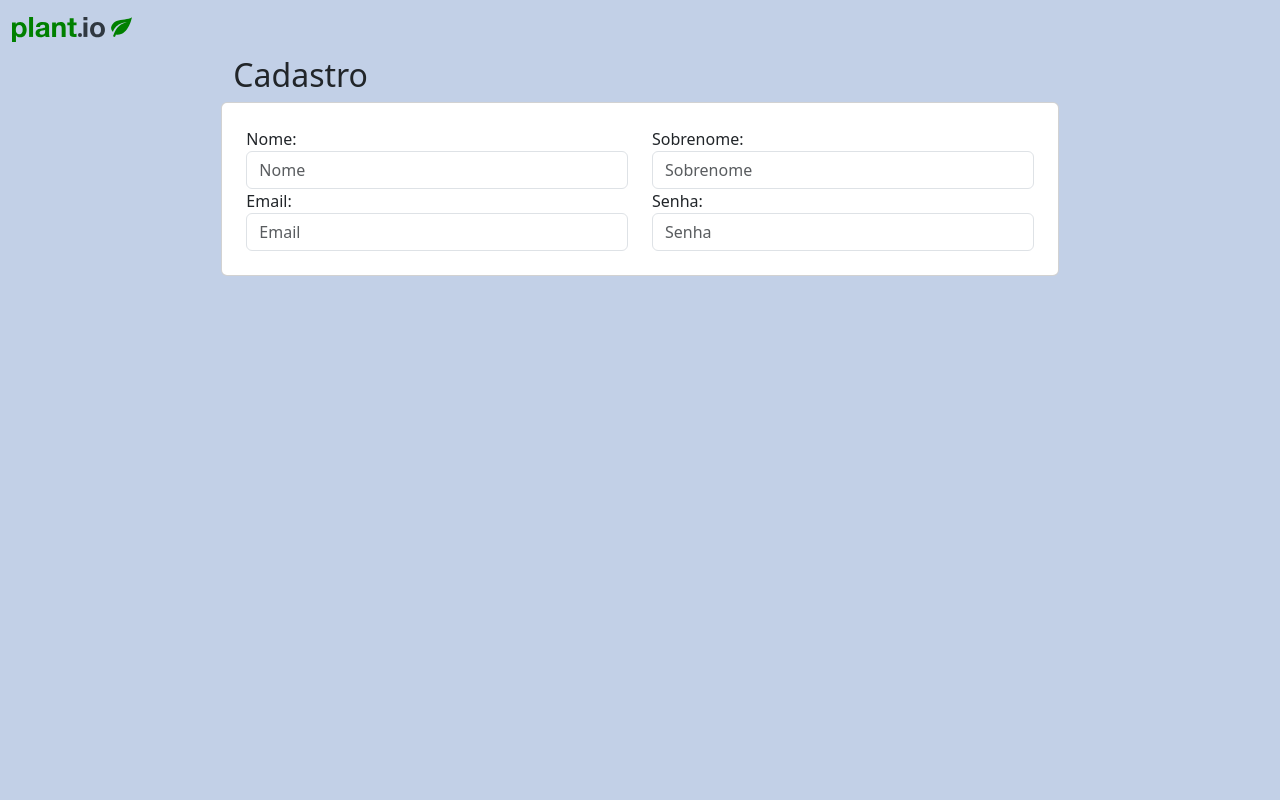
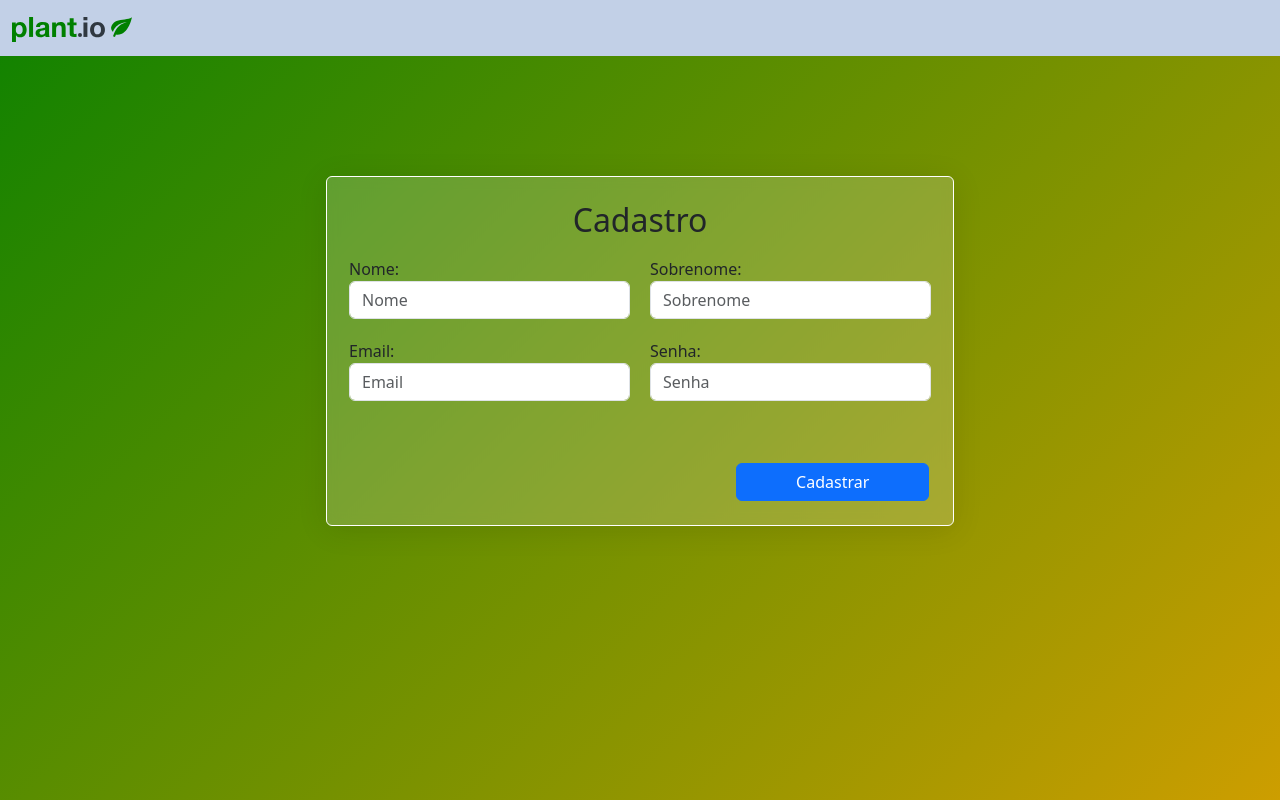
Before and after one commit to kelson-pereira/univesp-pi-3, a Django app: page /signup/ in a window 1280 px wide. Run offline with Django 5.2, Linux system fonts and the light colour scheme; parts of the project's set-up code (start-up, migrations or seed data) failed here and were passed over.

Commit message:
signup (#8)

```diff
--- /dev/null
+++ b/plantio/static/css/signup.css
@@ -0,0 +1,36 @@
+body {
+  min-height: 100vh;
+  background: linear-gradient(-45deg, gray, orange, green, white);
+  background-size: 400% 400%;
+  animation: gradient 10s ease infinite;
+}
+#menu {
+  width: 100%;
+  height: 60px;
+  background-color: blueviolet;
+}
+#form {
+  margin-top: 15vh;
+
+  /*Glass effect*/
+  background: rgba(255, 255, 255, 0.19);
+  box-shadow: 0 4px 30px rgba(0, 0, 0, 0.1);
+  backdrop-filter: blur(5.6px);
+  -webkit-backdrop-filter: blur(5.6px);
+  border: 1px solid rgba(255, 255, 255, 1);
+}
+/*Keyframes*/
+@keyframes gradient {
+  0% {
+      background-position: 0% 50%;
+  }
+  50% {
+      background-position: 100% 50%;
+  }
+  100% {
+      background-position: 0% 50%;
+  }
+}
+.form-group {
+  padding: 10px;
+}
--- a/plantio/templates/signup.html
+++ b/plantio/templates/signup.html
@@ -9,11 +9,9 @@
 
 {% block content %}
 <div class="container-fluid">
-	<div class="row col-8 mx-auto">
-    <div>
-      <h2><span>Cadastro</span></h2>
-    </div>
-		<div class="card p-4">
+	<div class="row col-6 mx-auto">
+		<div class="card p-4" id="form">
+      <h2 class="text-center">Cadastro</h2>
 			<form method="post" novalidate>
 				{% csrf_token %}
 
@@ -37,6 +35,9 @@
             {{ form.password }}
           </div>
         </div>
+				<div class="mt-1" align="right">
+					<button type="submit" class="btn btn-primary col-4 mt-5">Cadastrar</button>
+				</div>
 			</form>
 		</div>
   </div>
--- a/plantio/views.py
+++ b/plantio/views.py
@@ -78,6 +78,7 @@ def signup_view(request):
 def reset_view(request):
     return render(request, 'reset.html')
 
+@login_required(login_url='login')
 @csrf_exempt
 def dashboard(request, id):
     device = Device.objects.get(mac_address=id)
```
